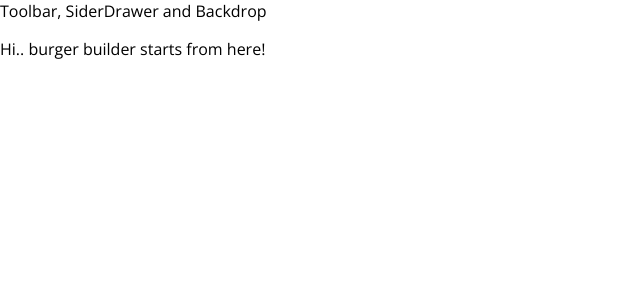
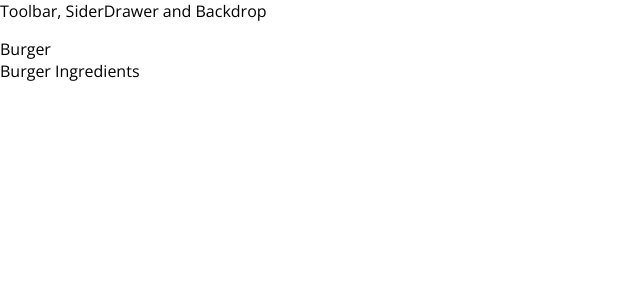
Before and after one commit to amitnashtekar/react-burger, a React app: page / in a window 1280 px wide. Shown: the top 300 px of the page, without its empty margins (0-640 px from the left). Built offline with nearby package versions, Linux system fonts and the light colour scheme.

Commit message:
first BurgerBuilder container with simple div. and used it Layout as child

```diff
--- a/src/App.js
+++ b/src/App.js
@@ -1,5 +1,6 @@
 import React, { Component } from 'react';
 import Layout from '../src/Components/Layout/Layout';
+import BurgerBuilder from './Containers/BurgerBuilder/BurgerBuilder';
 
 class App extends Component {
   render() {
@@ -7,7 +8,7 @@
     return (
       <div>
         <Layout>
-          <p>Hi.. burger builder starts from here!</p>
+        <BurgerBuilder />
         </Layout>
       </div>
     );
--- /dev/null
+++ b/src/Components/Layout/Layout.css
@@ -0,0 +1,3 @@
+.Content {
+    margin-top: 16px;
+}
--- a/src/Components/Layout/Layout.js
+++ b/src/Components/Layout/Layout.js
@@ -1,12 +1,13 @@
 import React from 'react';
 import Aux from '../../HOC/Auxilary';
+import LayoutCls from './Layout.css';
 
 const Layout = (props) =>  {
 
     return (
         <Aux>
             <div>Toolbar, SiderDrawer and Backdrop</div>
-            <main>
+            <main className = {LayoutCls.Content}>
                 {props.children}
             </main>
         </Aux>
--- /dev/null
+++ b/src/Containers/BurgerBuilder/BurgerBuilder.js
@@ -0,0 +1,18 @@
+import React, {Component} from 'react';
+import Aux from '../../HOC/Auxilary';
+
+class BurgerBuilder extends Component {
+
+    render() {
+
+        return (
+            <Aux>
+                <div>Burger</div>
+                <div>Burger Ingredients</div>
+            </Aux>
+
+        )
+    }
+}
+
+export default BurgerBuilder;
```
